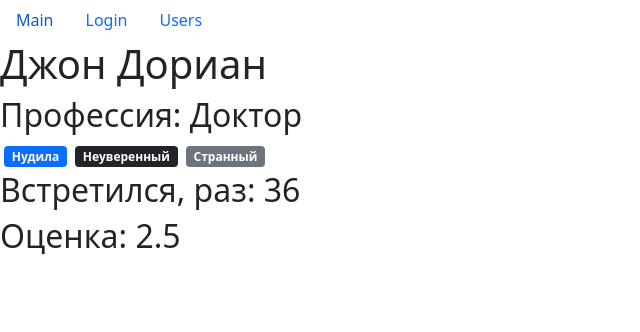
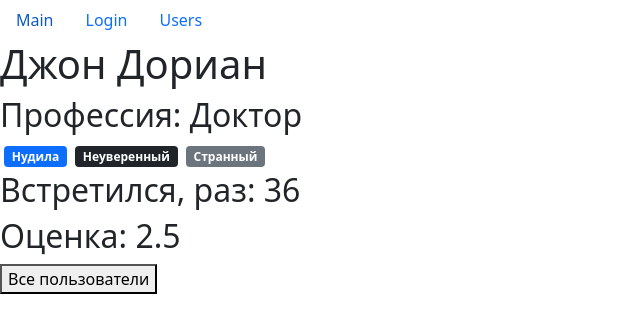
Before and after one commit to yucheg2/course-project, a React (Create React App) app: page /users/67rdca3eeb7f6fgeed471815 in a window 1280 px wide. Shown: the top 332 px of the page, without its empty margins (0-640 px from the left). Built offline with nearby package versions, Linux system fonts and the light colour scheme.

Commit message:
hw-module-7/fix-bookmark-imp-&-add-btn-user.jsx

```diff
--- a/src/app/components/user.jsx
+++ b/src/app/components/user.jsx
@@ -1,17 +1,22 @@
 import React, { useEffect, useState } from "react";
-import { useParams } from "react-router-dom";
+import { useParams, useHistory } from "react-router-dom";
 import api from "../API/index";
 import QualitiesList from "./qualitieList";
 
 const User = () => {
     const [user, setUser] = useState();
     const { userId } = useParams();
+    const history = useHistory();
 
     useEffect(() => {
         api.users.getById(userId).then((user) => {
             setUser(user);
         });
     }, []);
+
+    const handleUsers = () => {
+        history.replace("/users");
+    };
 
     return (
         user
@@ -22,6 +27,7 @@ const User = () => {
                     <QualitiesList qualities={user.qualities}/>
                     <h2>Встретился, раз: {user.completedMeetings}</h2>
                     <h2>Оценка: {user.rate}</h2>
+                    <button onClick={handleUsers}>Все пользователи</button>
                 </>
             )
             : "Loading..."
--- a/src/app/components/usersTable.jsx
+++ b/src/app/components/usersTable.jsx
@@ -1,6 +1,6 @@
 import React from "react";
 import PropTypes from "prop-types";
-import BookMark from "./bookMark";
+import BookMark from "./bookmark";
 import QualitiesList from "./qualitieList";
 import Table from "./table";
 import TableBody from "./tableBody";
```
